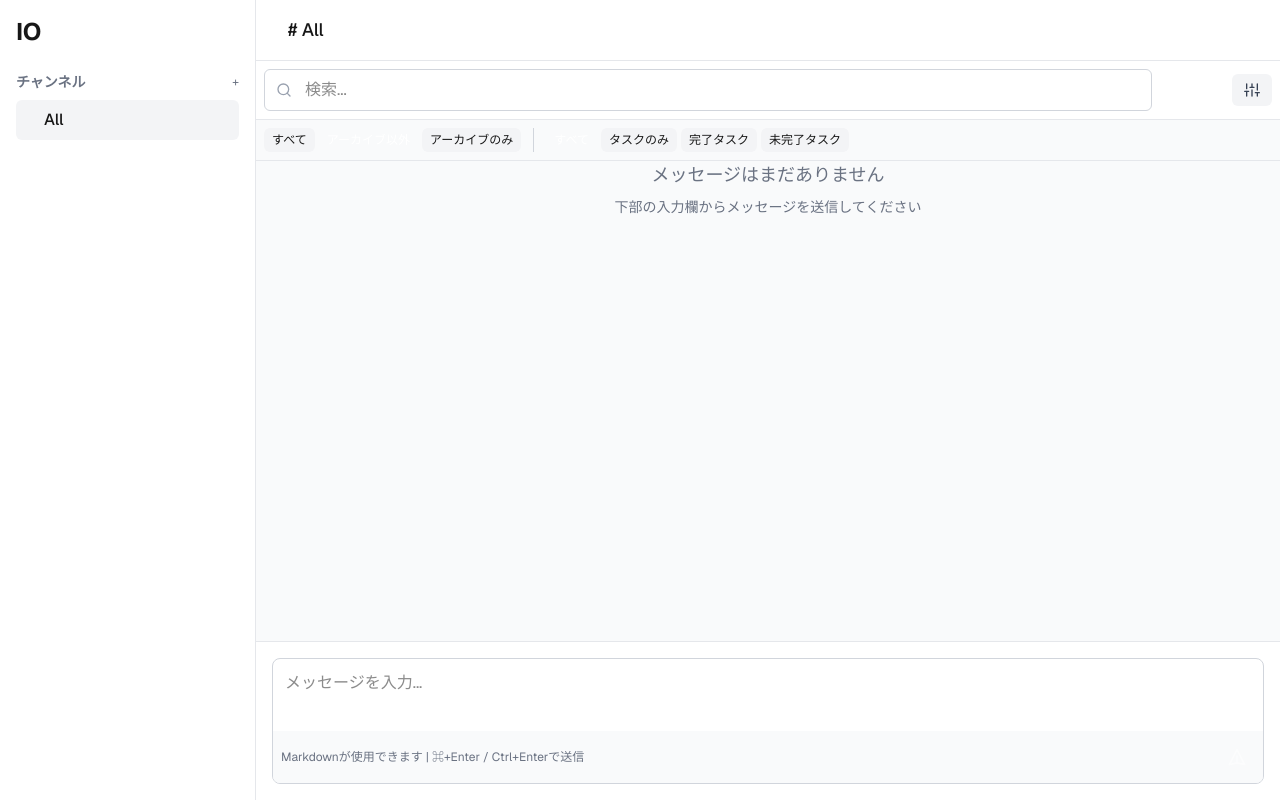
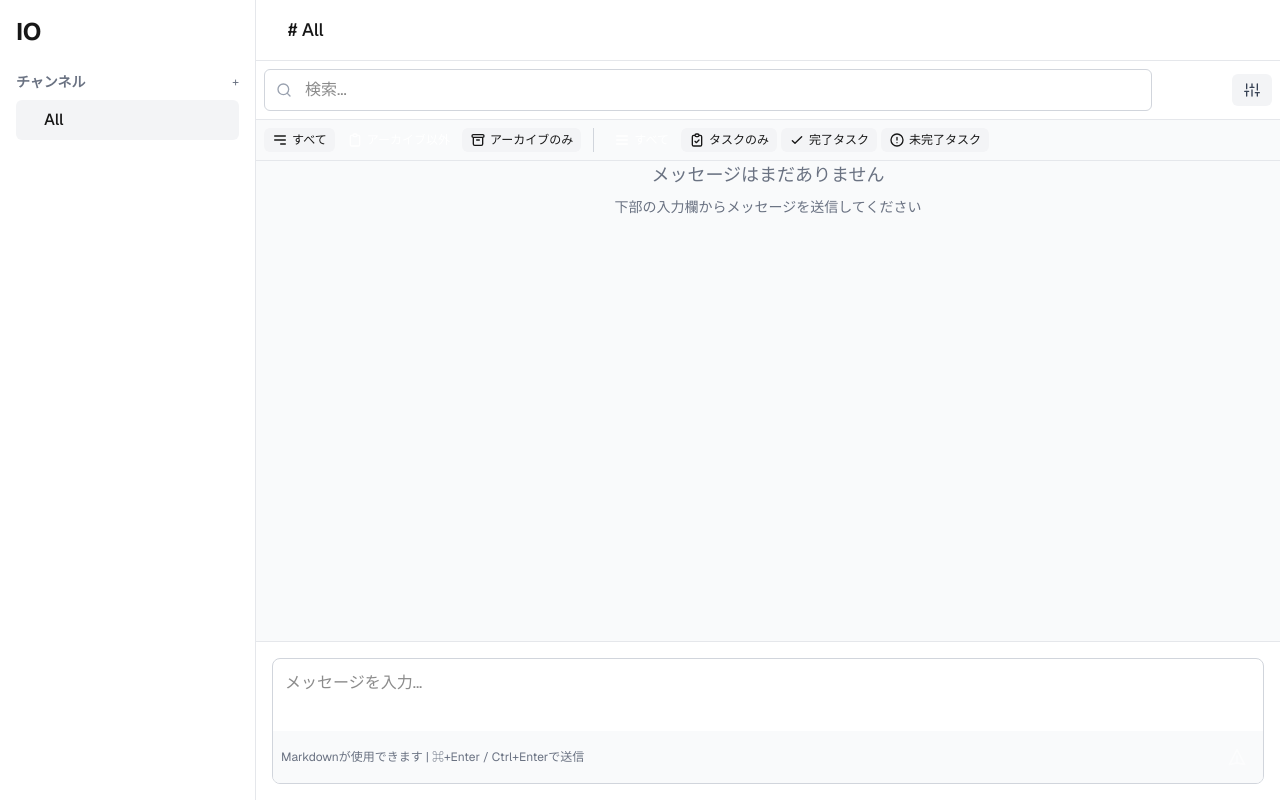
Before and after one commit to udus122/io-demo, a Next.js app: page / in a window 1280 px wide. Built offline with nearby package versions, Linux system fonts and the light colour scheme.

Commit message:
feat: フィルターバーにアイコンを追加し、モバイル表示を最適化

```diff
--- a/src/components/search/FilterBar.tsx
+++ b/src/components/search/FilterBar.tsx
@@ -20,33 +20,45 @@ const FilterBar: React.FC = () => {
       <div className="flex items-center space-x-1">
         <button
           onClick={() => handleArchiveFilterChange('all')}
-          className={`px-2 py-1 text-xs rounded-md ${
+          className={`px-2 py-1 text-xs rounded-md flex items-center ${
             archiveFilter === 'all'
               ? 'bg-primary text-white'
               : 'bg-gray-100 dark:bg-gray-700 hover:bg-gray-200 dark:hover:bg-gray-600'
           }`}
+          aria-label="すべて表示"
         >
-          すべて
+          <svg className="w-4 h-4" fill="none" stroke="currentColor" viewBox="0 0 24 24" xmlns="http://www.w3.org/2000/svg">
+            <path strokeLinecap="round" strokeLinejoin="round" strokeWidth={2} d="M4 6h16M4 12h16m-7 6h7" />
+          </svg>
+          <span className="ml-1 hidden sm:inline">すべて</span>
         </button>
         <button
           onClick={() => handleArchiveFilterChange('unarchived')}
-          className={`px-2 py-1 text-xs rounded-md ${
+          className={`px-2 py-1 text-xs rounded-md flex items-center ${
             archiveFilter === 'unarchived'
               ? 'bg-primary text-white'
               : 'bg-gray-100 dark:bg-gray-700 hover:bg-gray-200 dark:hover:bg-gray-600'
           }`}
+          aria-label="アーカイブ以外を表示"
         >
-          アーカイブ以外
+          <svg className="w-4 h-4" fill="none" stroke="currentColor" viewBox="0 0 24 24" xmlns="http://www.w3.org/2000/svg">
+            <path strokeLinecap="round" strokeLinejoin="round" strokeWidth={2} d="M9 5H7a2 2 0 00-2 2v12a2 2 0 002 2h10a2 2 0 002-2V7a2 2 0 00-2-2h-2M9 5a2 2 0 002 2h2a2 2 0 002-2M9 5a2 2 0 012-2h2a2 2 0 012 2" />
+          </svg>
+          <span className="ml-1 hidden sm:inline">アーカイブ以外</span>
         </button>
         <button
           onClick={() => handleArchiveFilterChange('archived')}
-          className={`px-2 py-1 text-xs rounded-md ${
+          className={`px-2 py-1 text-xs rounded-md flex items-center ${
             archiveFilter === 'archived'
               ? 'bg-primary text-white'
               : 'bg-gray-100 dark:bg-gray-700 hover:bg-gray-200 dark:hover:bg-gray-600'
           }`}
+          aria-label="アーカイブのみ表示"
         >
-          アーカイブのみ
+          <svg className="w-4 h-4" fill="none" stroke="currentColor" viewBox="0 0 24 24" xmlns="http://www.w3.org/2000/svg">
+            <path strokeLinecap="round" strokeLinejoin="round" strokeWidth={2} d="M5 8h14M5 8a2 2 0 110-4h14a2 2 0 110 4M5 8v10a2 2 0 002 2h10a2 2 0 002-2V8m-9 4h4" />
+          </svg>
+          <span className="ml-1 hidden sm:inline">アーカイブのみ</span>
         </button>
       </div>
 
@@ -57,43 +69,59 @@ const FilterBar: React.FC = () => {
       <div className="flex items-center space-x-1">
         <button
           onClick={() => handleTaskFilterChange('all')}
-          className={`px-2 py-1 text-xs rounded-md ${
+          className={`px-2 py-1 text-xs rounded-md flex items-center ${
             taskFilter === 'all'
               ? 'bg-primary text-white'
               : 'bg-gray-100 dark:bg-gray-700 hover:bg-gray-200 dark:hover:bg-gray-600'
           }`}
+          aria-label="すべてのメッセージを表示"
         >
-          すべて
+          <svg className="w-4 h-4" fill="none" stroke="currentColor" viewBox="0 0 24 24" xmlns="http://www.w3.org/2000/svg">
+            <path strokeLinecap="round" strokeLinejoin="round" strokeWidth={2} d="M4 6h16M4 12h16M4 18h16" />
+          </svg>
+          <span className="ml-1 hidden sm:inline">すべて</span>
         </button>
         <button
           onClick={() => handleTaskFilterChange('tasks')}
-          className={`px-2 py-1 text-xs rounded-md ${
+          className={`px-2 py-1 text-xs rounded-md flex items-center ${
             taskFilter === 'tasks'
               ? 'bg-primary text-white'
               : 'bg-gray-100 dark:bg-gray-700 hover:bg-gray-200 dark:hover:bg-gray-600'
           }`}
+          aria-label="タスクのみ表示"
         >
-          タスクのみ
+          <svg className="w-4 h-4" fill="none" stroke="currentColor" viewBox="0 0 24 24" xmlns="http://www.w3.org/2000/svg">
+            <path strokeLinecap="round" strokeLinejoin="round" strokeWidth={2} d="M9 5H7a2 2 0 00-2 2v12a2 2 0 002 2h10a2 2 0 002-2V7a2 2 0 00-2-2h-2M9 5a2 2 0 002 2h2a2 2 0 002-2M9 5a2 2 0 012-2h2a2 2 0 012 2m-6 9l2 2 4-4" />
+          </svg>
+          <span className="ml-1 hidden sm:inline">タスクのみ</span>
         </button>
         <button
           onClick={() => handleTaskFilterChange('completed-tasks')}
-          className={`px-2 py-1 text-xs rounded-md ${
+          className={`px-2 py-1 text-xs rounded-md flex items-center ${
             taskFilter === 'completed-tasks'
               ? 'bg-primary text-white'
               : 'bg-gray-100 dark:bg-gray-700 hover:bg-gray-200 dark:hover:bg-gray-600'
           }`}
+          aria-label="完了タスクを表示"
         >
-          完了タスク
+          <svg className="w-4 h-4" fill="none" stroke="currentColor" viewBox="0 0 24 24" xmlns="http://www.w3.org/2000/svg">
+            <path strokeLinecap="round" strokeLinejoin="round" strokeWidth={2} d="M5 13l4 4L19 7" />
+          </svg>
+          <span className="ml-1 hidden sm:inline">完了タスク</span>
         </button>
         <button
           onClick={() => handleTaskFilterChange('uncompleted-tasks')}
-          className={`px-2 py-1 text-xs rounded-md ${
+          className={`px-2 py-1 text-xs rounded-md flex items-center ${
             taskFilter === 'uncompleted-tasks'
               ? 'bg-primary text-white'
               : 'bg-gray-100 dark:bg-gray-700 hover:bg-gray-200 dark:hover:bg-gray-600'
           }`}
+          aria-label="未完了タスクを表示"
         >
-          未完了タスク
+          <svg className="w-4 h-4" fill="none" stroke="currentColor" viewBox="0 0 24 24" xmlns="http://www.w3.org/2000/svg">
+            <path strokeLinecap="round" strokeLinejoin="round" strokeWidth={2} d="M12 8v4m0 4h.01M21 12a9 9 0 11-18 0 9 9 0 0118 0z" />
+          </svg>
+          <span className="ml-1 hidden sm:inline">未完了タスク</span>
         </button>
       </div>
     </div>
```
